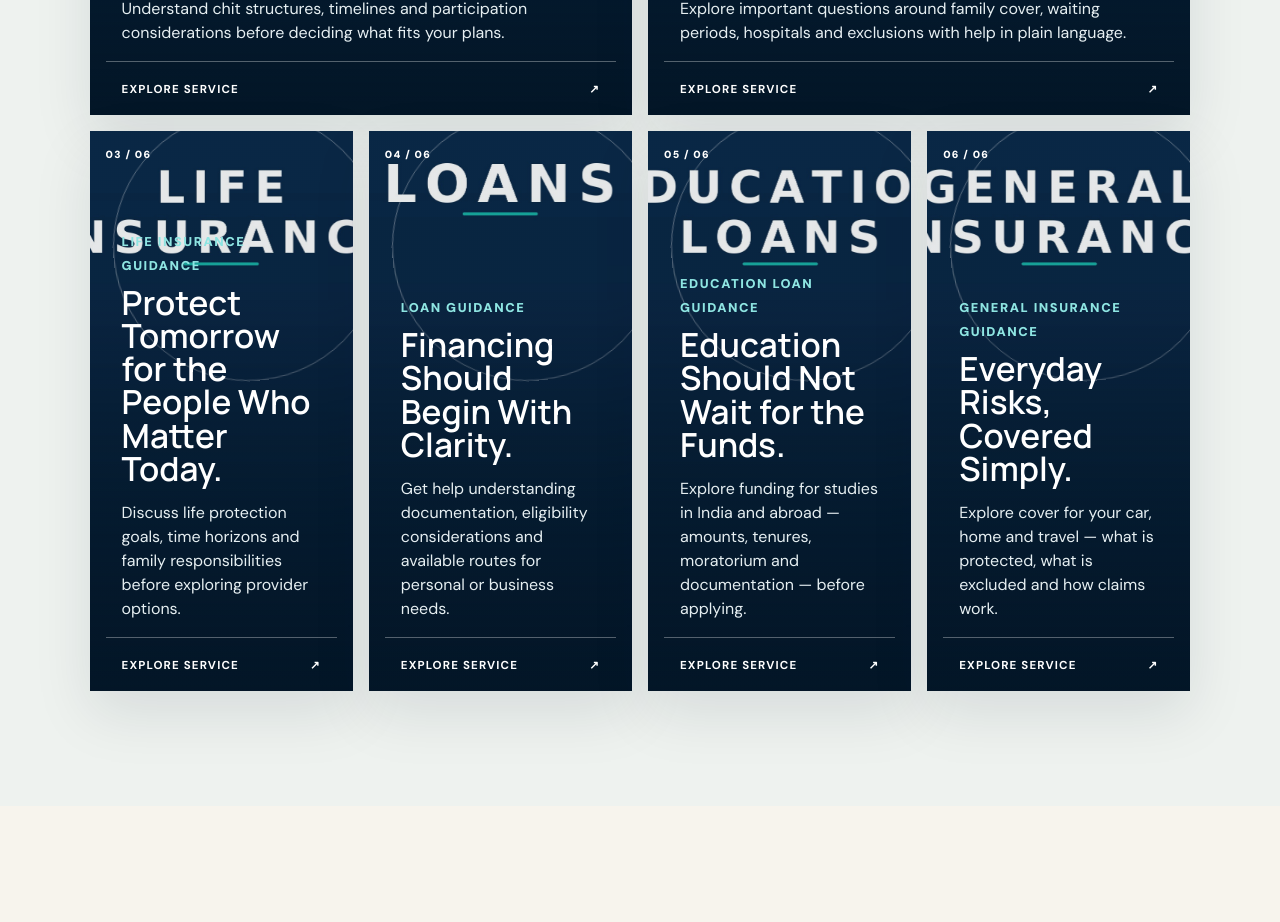
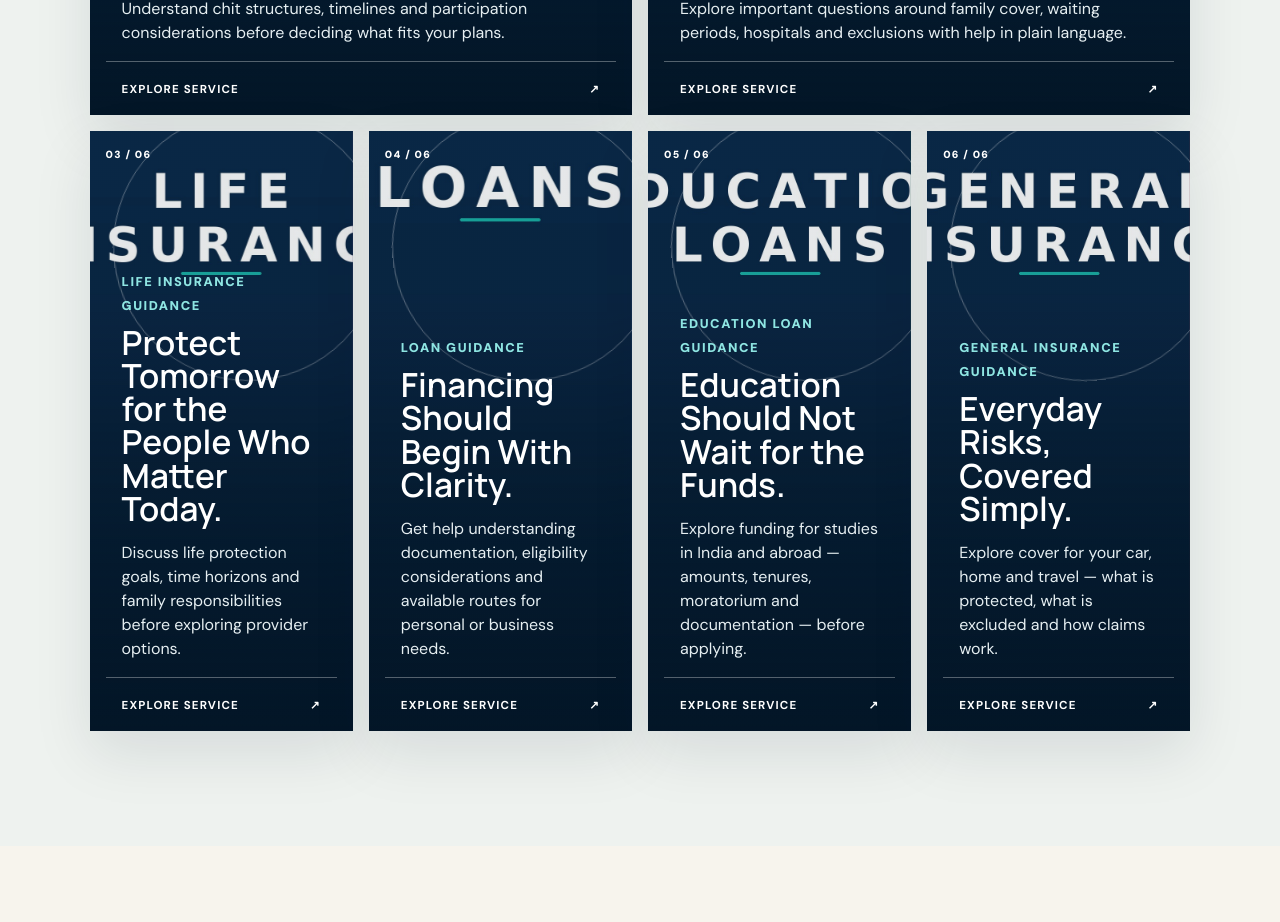
Before and after one commit to pranav269-commits/Spoorthi-Groups, a Next.js app: page / in a window 1280 px wide. Shown: the part 2578-3500 px from the top of the page. Built offline with nearby package versions, Linux system fonts and the light colour scheme; no server answers.

Commit message:
Cards: small service cards 600px so the Life label clears the wordmark

```diff
--- a/app/globals.css
+++ b/app/globals.css
@@ -293,7 +293,7 @@ button { color:inherit; }
 .opening-statement{display:grid;grid-template-columns:.65fr 1.5fr .8fr;gap:clamp(2rem,5vw,6rem);align-items:start;padding:clamp(5rem,9vw,9rem) clamp(1.25rem,7vw,7.5rem);background:#f7f4ed;border-bottom:1px solid rgba(7,51,93,.14)}
 .opening-statement h2{font-size:clamp(2.4rem,4vw,4.8rem);line-height:1.02}.opening-statement div p{max-width:670px;margin-top:1.6rem;color:#49616c;font-size:1.08rem}.opening-statement>strong{font:500 clamp(2rem,3.2vw,3.8rem)/1.02 var(--font-display);color:var(--navy)}.opening-statement>strong em{color:var(--teal)}
 .service-showcase{padding:clamp(5rem,9vw,9rem) clamp(1.25rem,7vw,7.5rem);background:#eef2ef}.service-showcase-heading{display:grid;grid-template-columns:.65fr 1fr .65fr;gap:clamp(2rem,5vw,6rem);align-items:end;margin-bottom:4rem}.service-showcase-heading h2{font-size:clamp(3rem,5.4vw,6.6rem);line-height:.95}.service-showcase-heading>p:last-child{color:#506570;max-width:340px}
-.service-showcase-grid{display:grid;grid-template-columns:repeat(12,1fr);gap:1rem}.premium-service-card{position:relative;display:flex;flex-direction:column;min-height:580px;padding:1rem;color:white;overflow:hidden;isolation:isolate;box-shadow:0 22px 55px rgba(3,29,52,.1);transition:transform .45s ease,box-shadow .45s ease}.premium-service-card:hover{transform:translateY(-8px);box-shadow:0 32px 70px rgba(3,29,52,.18)}.premium-service-card:nth-child(1),.premium-service-card:nth-child(2){grid-column:span 6}.premium-service-card:nth-child(n+3){grid-column:span 3;min-height:560px}.premium-service-card:after{content:'';position:absolute;inset:0;z-index:-2;background:linear-gradient(0deg,rgba(3,22,39,.98),rgba(3,22,39,.1) 70%)}.premium-service-card.theme-amber{background:#9c621e}.premium-service-card.theme-mint{background:#137a72}.premium-service-card.theme-violet{background:#4c416f}.premium-service-card.theme-cobalt{background:#1a5680}.premium-service-card.theme-terracotta{background:#8d4f3c}.premium-service-card.theme-emerald{background:#1f6f4a}.premium-service-card.theme-crimson{background:#7f2d3a}
+.service-showcase-grid{display:grid;grid-template-columns:repeat(12,1fr);gap:1rem}.premium-service-card{position:relative;display:flex;flex-direction:column;min-height:580px;padding:1rem;color:white;overflow:hidden;isolation:isolate;box-shadow:0 22px 55px rgba(3,29,52,.1);transition:transform .45s ease,box-shadow .45s ease}.premium-service-card:hover{transform:translateY(-8px);box-shadow:0 32px 70px rgba(3,29,52,.18)}.premium-service-card:nth-child(1),.premium-service-card:nth-child(2){grid-column:span 6}.premium-service-card:nth-child(n+3){grid-column:span 3;min-height:600px}.premium-service-card:after{content:'';position:absolute;inset:0;z-index:-2;background:linear-gradient(0deg,rgba(3,22,39,.98),rgba(3,22,39,.1) 70%)}.premium-service-card.theme-amber{background:#9c621e}.premium-service-card.theme-mint{background:#137a72}.premium-service-card.theme-violet{background:#4c416f}.premium-service-card.theme-cobalt{background:#1a5680}.premium-service-card.theme-terracotta{background:#8d4f3c}.premium-service-card.theme-emerald{background:#1f6f4a}.premium-service-card.theme-crimson{background:#7f2d3a}
 .service-poster{position:absolute;inset:0;z-index:-3;overflow:hidden;background:radial-gradient(circle at 72% 28%,rgba(255,255,255,.34),transparent 24%),linear-gradient(135deg,transparent,rgba(255,255,255,.12))}.service-poster:before,.service-poster:after{content:'';position:absolute;border:1px solid rgba(255,255,255,.35);border-radius:50%;animation:service-orbit 18s linear infinite}.service-poster:before{width:440px;height:440px;right:-120px;top:-100px}.service-poster:after{width:270px;height:270px;right:-30px;top:-20px;animation-direction:reverse;animation-duration:26s}.poster-symbol{position:absolute;right:10%;top:10%;font:500 clamp(8rem,14vw,15rem)/1 var(--font-display);color:rgba(255,255,255,.18);animation:symbol-float 7s ease-in-out infinite}.service-poster i{position:absolute;width:8px;height:8px;background:var(--aqua);border-radius:50%;box-shadow:0 0 0 10px rgba(142,229,226,.1)}.service-poster i:nth-of-type(1){left:18%;top:24%}.service-poster i:nth-of-type(2){right:22%;top:46%;animation:pulse 2.5s ease-in-out infinite}.service-poster i:nth-of-type(3){left:44%;top:58%;animation:pulse 3.2s ease-in-out infinite reverse}
 .service-card-index{font-size:.65rem;font-weight:900;letter-spacing:.12em}.premium-service-card>div:nth-of-type(2){margin-top:auto;padding:2rem 1rem 1rem}.premium-service-card small{color:var(--aqua);text-transform:uppercase;letter-spacing:.12em;font-weight:900}.premium-service-card h3{max-width:560px;margin:.55rem 0 1rem;font:600 clamp(2rem,3.4vw,4rem)/1 var(--font-display)}.premium-service-card:nth-child(n+3) h3{font-size:clamp(2rem,2.6vw,3.1rem)}.premium-service-card p{max-width:520px;color:#e6eff2}.premium-service-card>b{display:flex;justify-content:space-between;border-top:1px solid rgba(255,255,255,.32);padding:1.2rem 1rem 0;font-size:.72rem;text-transform:uppercase;letter-spacing:.1em}.premium-service-card>em{position:absolute;right:1rem;top:1rem;padding:.42rem .65rem;background:var(--aqua);color:#053453;font:900 .6rem var(--font-body);text-transform:uppercase;letter-spacing:.1em}
 @keyframes service-orbit{to{transform:rotate(360deg)}}@keyframes symbol-float{50%{transform:translateY(15px) rotate(3deg)}}
```
